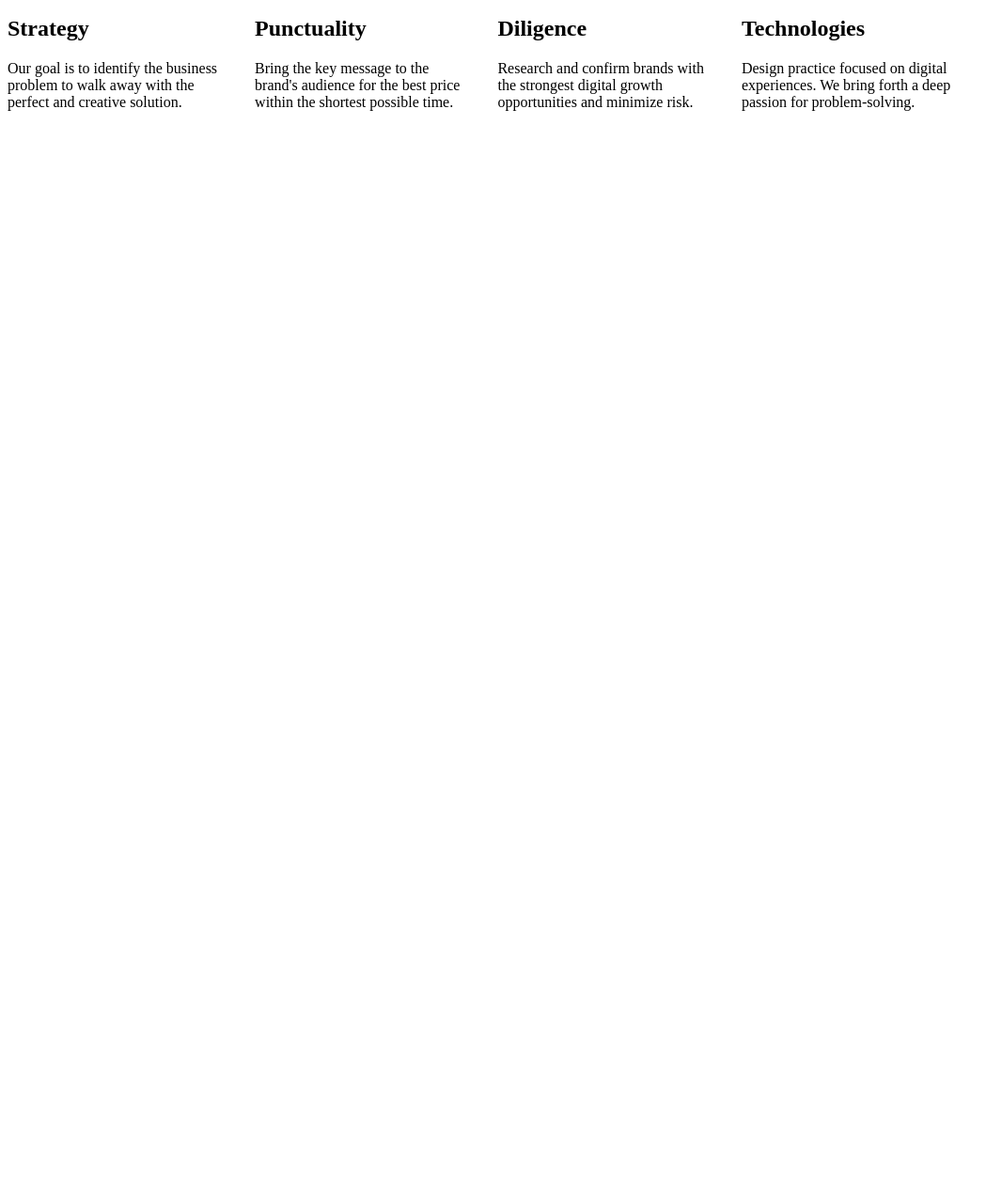
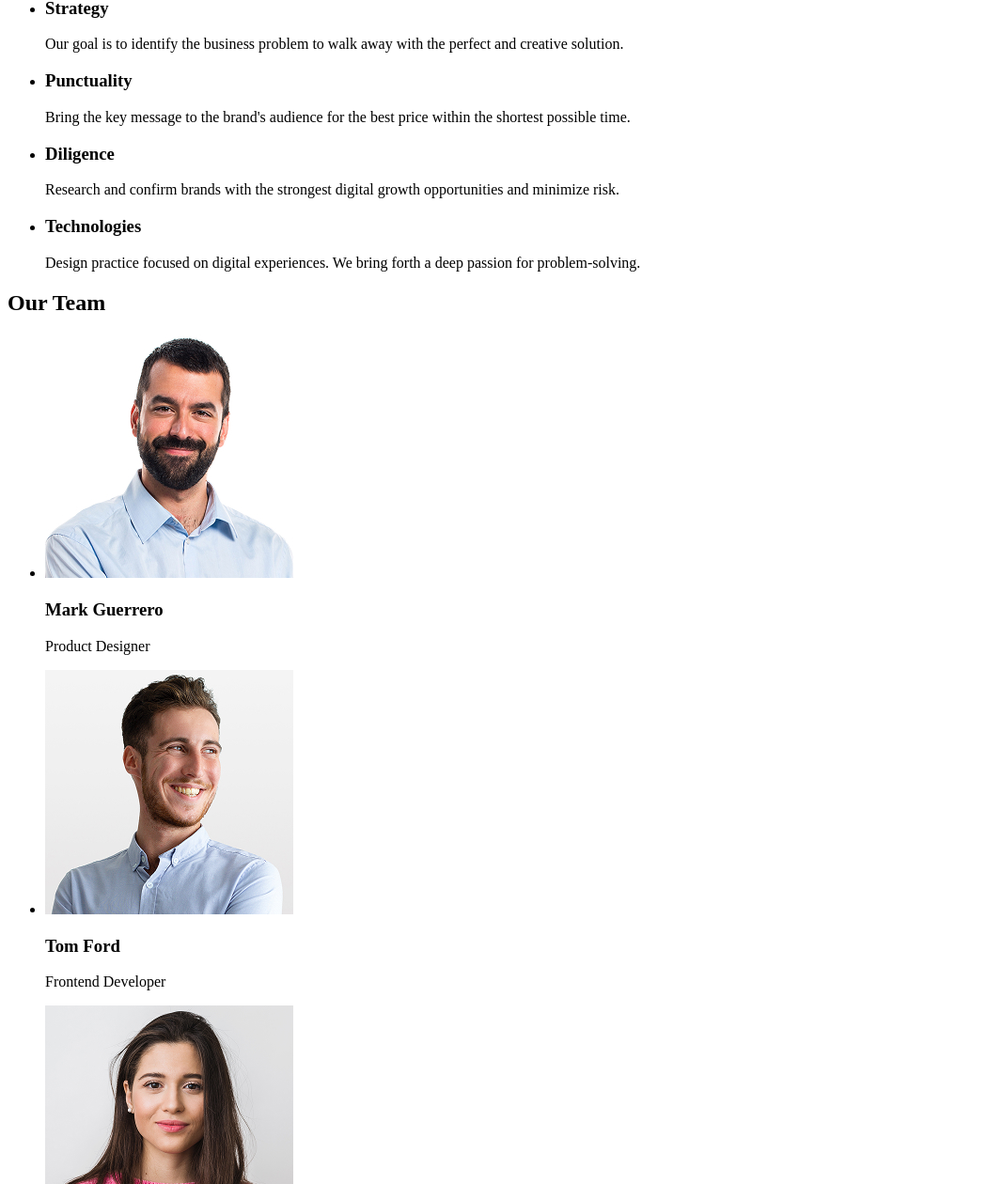
Before and after one commit to kocher77/goit-markup-hw-01, a plain HTML site: page index.html in a window 1280 px wide. Shown: the part 305-1565 px from the top of the page at 94% size, without its empty margins (0-1066 px from the left). Before the commit the page ends 800 px from the top, so only its background shows below. Drawn offline with Linux system fonts and the light colour scheme.

Commit message:
add index file

```diff
--- a/index.html
+++ b/index.html
@@ -1,43 +1,117 @@
 <!DOCTYPE html>
 <html lang="en">
   <head>
-    <meta charset="UTF-8">
-    <meta name="viewport" content="width=device-width, initial-scale=1.0">
-    <title>Document</title>
+    <meta charset="UTF-8" />
+    <meta name="viewport" content="width=device-width, initial-scale=1.0" />
+    <title>WebStudio</title>
   </head>
   <body>
     <header>
-        <a href="#">WEBSTUDIO</a>
+      <!-- Navigation -->
       <nav>
+        <a href="./index.html"> WebStudio </a>
         <ul>
-                <li>            <a href="#">Studio</a></li>
-                <li>            <a href="#">Portfolio</a></li>
-                <li>            <a href="#">Contacts</a></li>
+          <li><a href="#">Studio</a></li>
+          <li><a href="#">Portfolio</a></li>
+          <li><a href="#">Contacts</a></li>
         </ul>
       </nav>
-        <p>info@devstudio.com</p>
-        <p>+11 (000) 111-11-11</p>
+      <!-- Contacts -->
+      <address>
+        <ul>
+          <li><a href="mailto:info@devstudio.com">info@devstudio.com</a></li>
+          <li><a href="tel:+110001111111">+11 (000) 111-11-11</a></li>
+        </ul>
+      </address>
     </header>
     <main>
-        <h1>Effective Solutions <br>for Your Business</h1>
-<button>Order Service</button>
-
-<div style="display: flex;">
-    <div style="margin-right: 40px;"><h2>Strategy</h2>
-<p>Our goal is to identify the business<br>problem to walk away with the<br>perfect and creative solution. </p>
-</div>
-<div style="margin-right: 40px;"><h2>Punctuality</h2>
-<p>Bring the key message to the<br>brand's audience for the best price<br>within the shortest possible time.</p>
-</div>
-<div style="margin-right: 40px;">
-<h2>Diligence</h2>
-<p>Research and confirm brands with<br>the strongest digital growth<br>opportunities and minimize risk.</p>
-</div>
-<div style="margin-right: 40px;">
-<h2>Technologies</h2>
-<p>Design practice focused on digital<br>experiences. We bring forth a deep<br>passion for problem-solving.</p>
-</div>
-</div>
+      <!-- Main text -->
+      <section id="hero_banner">
+        <h1>Effective Solutions for Your Business</h1>
+        <button type="button">Order Service</button>
+      </section>
+      <!-- Second section -->
+      <section id="description">
+        <h2>Description</h2>
+        <ul>
+          <li>
+            <h3>Strategy</h3>
+            <p>
+              Our goal is to identify the business problem to walk away with the
+              perfect and creative solution.
+            </p>
+          </li>
+          <li>
+            <h3>Punctuality</h3>
+            <p>
+              Bring the key message to the brand's audience for the best price
+              within the shortest possible time.
+            </p>
+          </li>
+          <li>
+            <h3>Diligence</h3>
+            <p>
+              Research and confirm brands with the strongest digital growth
+              opportunities and minimize risk.
+            </p>
+          </li>
+          <li>
+            <h3>Technologies</h3>
+            <p>
+              Design practice focused on digital experiences. We bring forth a
+              deep passion for problem-solving.
+            </p>
+          </li>
+        </ul>
+      </section>
+      <!-- Section Team Photo and contacts info -->
+      <section id="team">
+        <h2>Our Team</h2>
+        <ul>
+          <li>
+            <img src="./images/img.jpg" alt="Photo" width="264" height="260" />
+            <h3>Mark Guerrero</h3>
+            <p>Product Designer</p>
+          </li>
+          <li>
+            <img
+              src="./images/img-1.jpg"
+              alt="Photo"
+              width="264"
+              height="260"
+            />
+            <h3>Tom Ford</h3>
+            <p>Frontend Developer</p>
+          </li>
+          <li>
+            <img
+              src="./images/img-2.jpg"
+              alt="Photo"
+              width="264"
+              height="260"
+            />
+            <h3>Camila Garcia</h3>
+            <p>Marketing</p>
+          </li>
+          <li>
+            <img
+              src="./images/img-3.jpg"
+              alt="Photo"
+              width="264"
+              height="260"
+            />
+            <h3>Daniel Wilson</h3>
+            <p>UI Designer</p>
+          </li>
+        </ul>
+      </section>
     </main>
+    <footer>
+      <a href="./index.html"> WebStudio </a>
+      <p>
+        Increase the flow of customers and sales for your business with digital
+        marketing & growth solutions.
+      </p>
+    </footer>
   </body>
 </html>
```
Also changed, not shown: images/img-1.jpg (added), images/img-2.jpg (added), images/img-3.jpg (added), images/img.jpg (added). Lines whose indentation alone changed are shown as unchanged.
